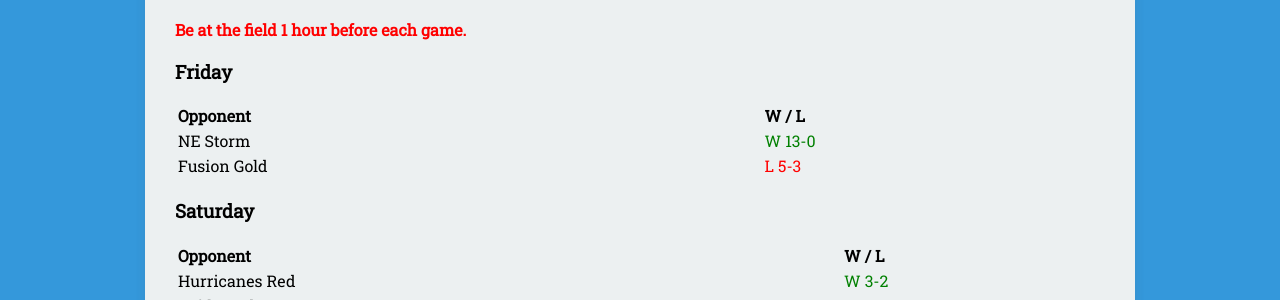
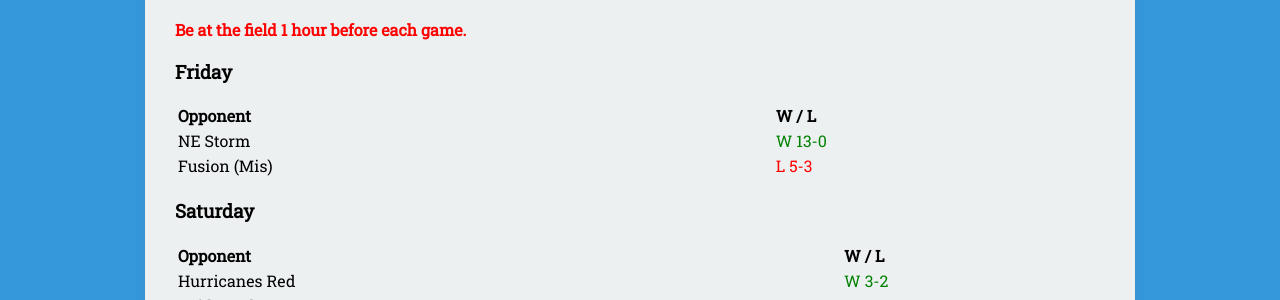
Before and after one commit to seanmerrow/ecf, a Jekyll site: the page built from _posts/2019-08-05-Jun-8-All.md, in a window 1280 px wide. Shown: the part 364-664 px from the top of the page. Built offline with Jekyll 4.4.1, drawn with Linux system fonts in a browser that asks for light colours; nearby versions of some CDN libraries.

Commit message:
Update 2019-08-05-Jun-8-All.md

```diff
--- a/_posts/2019-08-05-Jun-8-All.md
+++ b/_posts/2019-08-05-Jun-8-All.md
@@ -22,7 +22,7 @@ category:
 | Opponent         | W / L |
 |:---              |:---     |
 | NE Storm       | <span style="color:green">W 13-0</span> |
-| Fusion Gold    | <span style="color:red">L 5-3</span>  |
+| Fusion (Mis)   | <span style="color:red">L 5-3</span>  |
 
 
 ### Saturday
```
